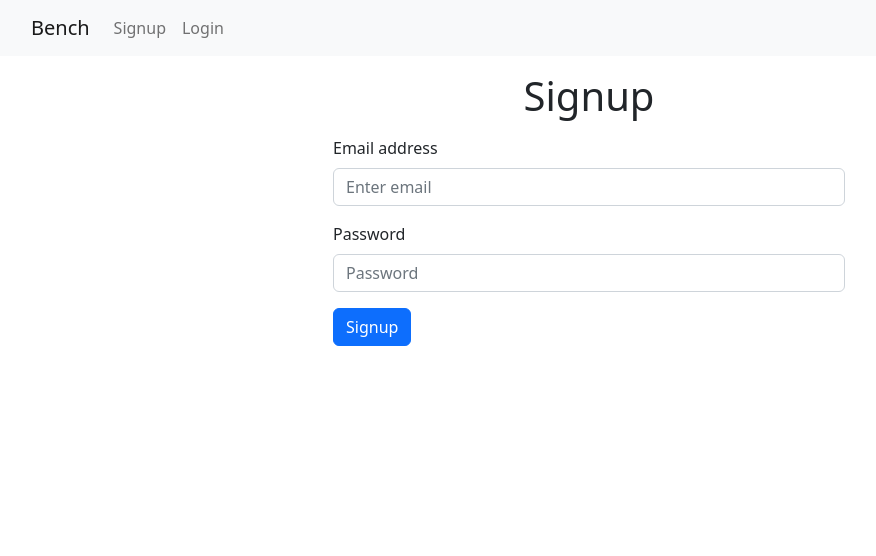
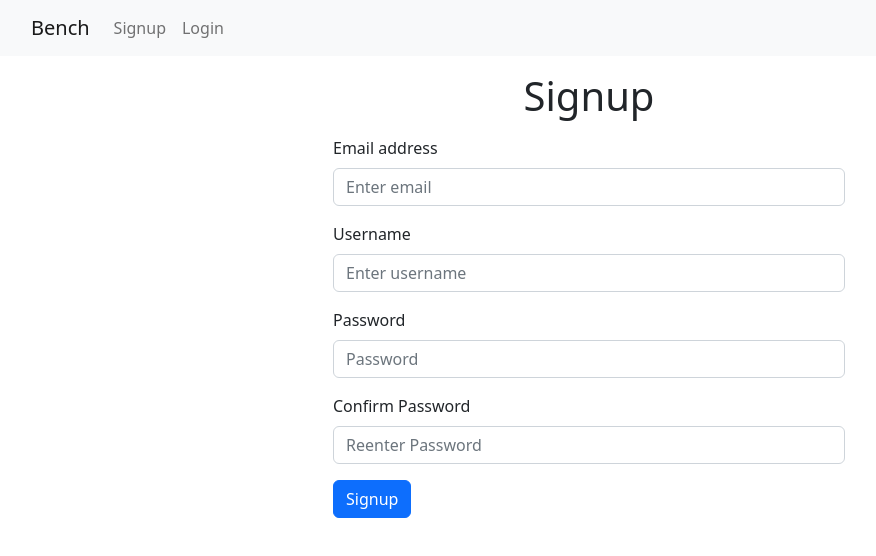
Before and after one commit to 22shatakshi/bench, a Next.js app: page /signup in a window 1280 px wide. Shown: the top 556 px of the page, without its empty margins (51-927 px from the left). Built offline with nearby package versions, Linux system fonts and the light colour scheme; no server answers.

Commit message:
Check unique username feature

```diff
--- a/pages/signup.tsx
+++ b/pages/signup.tsx
@@ -3,7 +3,7 @@ import { Button, Form } from 'react-bootstrap'
 import { useAuth } from '../context/AuthContext'
 import { useRouter } from 'next/router'
 import { database } from '../config/firebase'
-import { collection, addDoc } from "firebase/firestore";
+import { doc, collection, addDoc, setDoc, getDoc } from "firebase/firestore";
 import { getAuth } from 'firebase/auth'
 
 const Signup = () => {
@@ -13,17 +13,33 @@ const Signup = () => {
   const [data, setData] = useState({
     email: '',
     password: '',
+    confirmPassword: '',
+    username: '',
+    dob: '',
+    first: '',
+    last: '',
   })
   const [msg, setMsg] = useState("")
 
   const handleSignup = async (e: any) => {
     e.preventDefault()
-
     try {
+      let success: boolean = true;
+      if (data.confirmPassword != data.password) {
+        setMsg("Password does not match.")
+        success = false
+      }
       if (data.password.length < 8 || data.password.length > 20) {
         setMsg("Password needs to be 8-20 characters long.")
+        success = false
       }
-      else {
+      const usersRef = doc(database, "username", data.username);
+      const docSnap = await getDoc(usersRef)
+      if (docSnap.exists()) {
+        setMsg("Username is taken.")
+        success = false
+      }
+      if (success) {
         await signup(data.email, data.password)
         const curUser = getAuth().currentUser
         const userData = {
@@ -31,10 +47,10 @@ const Signup = () => {
           uid: curUser?.uid
         }
         try {
-          const docRef = await addDoc(collection(database, "userid"), {
+          const idDocRef = await addDoc(collection(database, "userid"), {
             email: userData.email,
             uid: userData.uid,
-            username: "",
+            username: data.username,
             birthday: "",
             first: "",
             last: "",
@@ -42,17 +58,28 @@ const Signup = () => {
             rating: 0,
             gender: "",
           })
-          console.log("Document written with ID: ", docRef.id)
+          await setDoc(doc(database, "username", data.username), {
+            email: userData.email,
+            uid: userData.uid,
+            username: data.username,
+            birthday: "",
+            first: "",
+            last: "",
+            address: "",
+            rating: 0,
+            gender: "",
+          });
+          console.log("Document written with ID: ", idDocRef.id)
         } catch (e) {
            console.log("Error adding document: ", e)
         }
         router.push('/dashboard')
-        }
+      }
     } catch (err) {
       setMsg("The Email is already in use. Please login or sign up with a different email.")
       console.log(err)
     }
-    console.log(data)
+  console.log(data)
   }
 
   return (
@@ -80,6 +107,22 @@ const Signup = () => {
           />
         </Form.Group>
 
+        <Form.Group className="mb-3" controlId="formBasicEmail">
+          <Form.Label>Username</Form.Label>
+          <Form.Control
+            type="username"
+            placeholder="Enter username"
+            required
+            onChange={(e: any) =>
+              setData({
+                ...data,
+                username: e.target.value,
+              })
+            }
+            value={data.username}
+          />
+        </Form.Group>
+
         <Form.Group className="mb-3" controlId="formBasicPassword">
           <Form.Label>Password</Form.Label>
           <Form.Control
@@ -97,6 +140,23 @@ const Signup = () => {
 
         </Form.Group>
 
+        <Form.Group className="mb-3" controlId="formBasicPassword">
+          <Form.Label>Confirm Password</Form.Label>
+          <Form.Control
+            type="password"
+            placeholder="Reenter Password"
+            required
+            onChange={(e: any) =>
+              setData({
+                ...data,
+                confirmPassword: e.target.value,
+              })
+            }
+            value={data.confirmPassword}
+          />
+
+        </Form.Group>
+
         <Button variant="primary" type="submit">
           Signup
         </Button>
```
